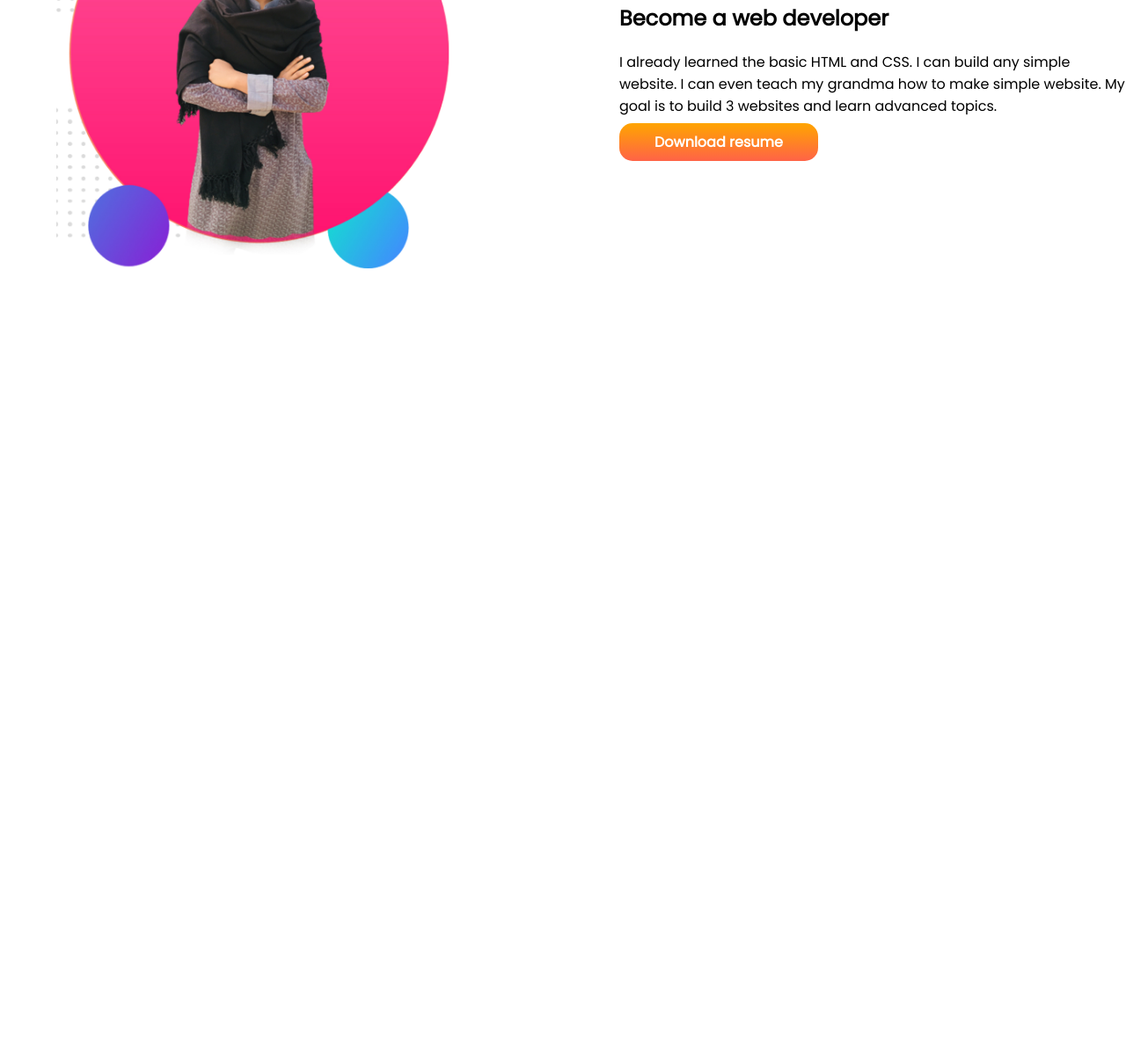
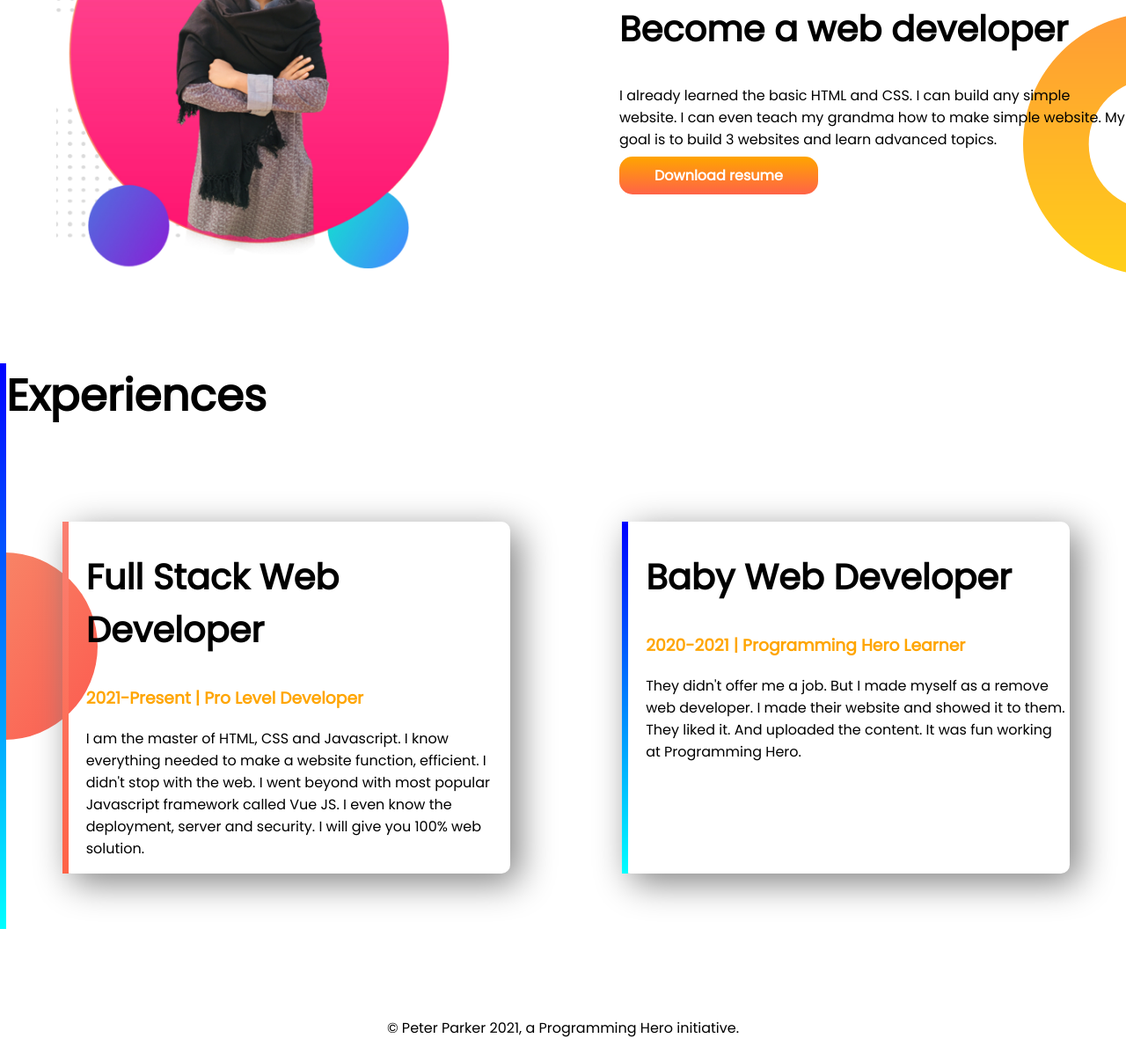
Before and after one commit to Nasim0509/Developer-portfolio, a plain HTML site: page index.html in a window 1280 px wide. Shown: the part 723-1920 px from the top of the page at 88% size. Before the commit the page ends 1136 px from the top, so only its background shows below. Drawn offline with Linux system fonts and the light colour scheme.

Commit message:
final-work

```diff
--- a/index.html
+++ b/index.html
@@ -13,7 +13,7 @@
 </head>
 
 <body>
-    <section class="backgroung-image">
+    <section class="backgroung-image flexibale-container">
         <div class="width">
             <h1>Welcome to </h1>
             <h1><span class="span-color">Nasim</span> world</h1>
@@ -27,7 +27,7 @@
             <img src="images/2.jpg" alt="Nasim1profile">
         </div>
     </section>
-    <section class="Dream big">
+    <section class="Dream-big flexibale-container">
         <div class="width">
             <img src="images/3.jpg" alt="Nasim2profile">
         </div>
@@ -40,6 +40,29 @@
 
         </div>
     </section>
+    <section class="experience-area">
+        <h1>Experiences</h1>
+        <div class="flexibale-container">
+            <div id="experience-item-left" class="experience-itam">
+                <h2>Full Stack Web Developer</h2>
+                <h3 class="span-color">2021-Present | Pro Level Developer</h3>
+                <p>I am the master of HTML, CSS and Javascript. I know everything needed to make a website function,
+                    efficient. I didn't stop with the web. I went beyond with most popular Javascript framework called
+                    Vue
+                    JS. I even know the deployment, server and security. I will give you 100% web solution.</p>
+            </div>
+            <div class="experience-itam">
+                <h2>Baby Web Developer</h2>
+                <h3 class="span-color">2020-2021 | Programming Hero Learner</h3>
+                <p>They didn't offer me a job. But I made myself as a remove web developer. I made their website and
+                    showed
+                    it to them. They liked it. And uploaded the content. It was fun working at Programming Hero.</p>
+            </div>
+        </div>
+    </section>
+    <footer>
+        <p>© Peter Parker 2021, a Programming Hero initiative.</p>
+    </footer>
 </body>
 
 </html>
--- a/style.css
+++ b/style.css
@@ -5,10 +5,13 @@ body{
 h1{
     font-size: 50px;
 }
+h2 {
+    font-size: 40px;
+}
 .span-color{
     color: orange;
 }
-section{
+.flexibale-container{
     display: flex;
     margin-bottom: 100px;
 }
@@ -32,3 +35,37 @@ section{
     background-repeat: no-repeat;
 
 }
+.Dream-big{
+    background-image: url(images/dream-bg.png);
+    background-repeat: no-repeat;
+    background-position: right bottom;
+}
+.experience-itam{
+    box-shadow: 10px 10px 40px gray;
+    width: 40%;
+    margin: 5% 5%;
+    padding-left: 20px;
+    border-radius: 10px;
+    border-left: 7px solid ;
+    border-image: linear-gradient(blue,cyan);
+    border-image-slice: 1;
+}
+.experience-area{
+    background-image: url(images/exp-bg.png);
+    background-repeat: no-repeat;
+    background-position: left ;
+    background-position-y: center;
+    border-left: 7px solid ;
+    border-image: linear-gradient(blue,cyan);
+    border-image-slice: 1;
+
+}
+#experience-item-left{
+    border-left: 7px solid ;
+    border-image: linear-gradient(salmon,tomato);
+    border-image-slice: 1;
+}
+footer p {
+    text-align: center;
+
+}
```
Also changed, not shown: images/1.jpg (deleted).
